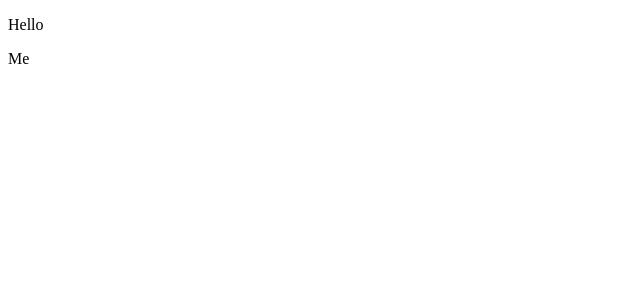
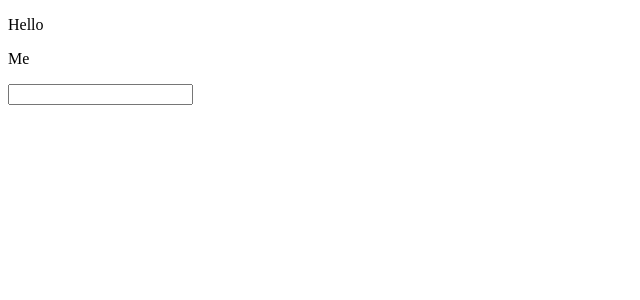
Before and after one commit to RedLeader12/ReactTest1, a React (Create React App) app: page / in a window 1280 px wide. Shown: the top 300 px of the page, without its empty margins (0-640 px from the left). Built offline with nearby package versions, Linux system fonts and the light colour scheme.

Commit message:
UserInput has an inputfield in place. Second task done

```diff
--- a/src/App.js
+++ b/src/App.js
@@ -1,11 +1,13 @@
 import React, { Component } from 'react';
 import UserOutput from './UserOutput/UserOutput'
+import UserInput from './UserInput/UserInput'
 
 class App extends Component {
   render() {
     return (
       <div className="App">
         <UserOutput/>
+        <UserInput />
       </div>
     );
   }
--- a/src/UserInput/UserInput.js
+++ b/src/UserInput/UserInput.js
@@ -0,0 +1,11 @@
+import React from 'react';
+
+const userInput = (props) => {
+    return (
+    <div>
+        <input type='text' />
+
+    </div>
+    )
+};
+export default userInput;
```
